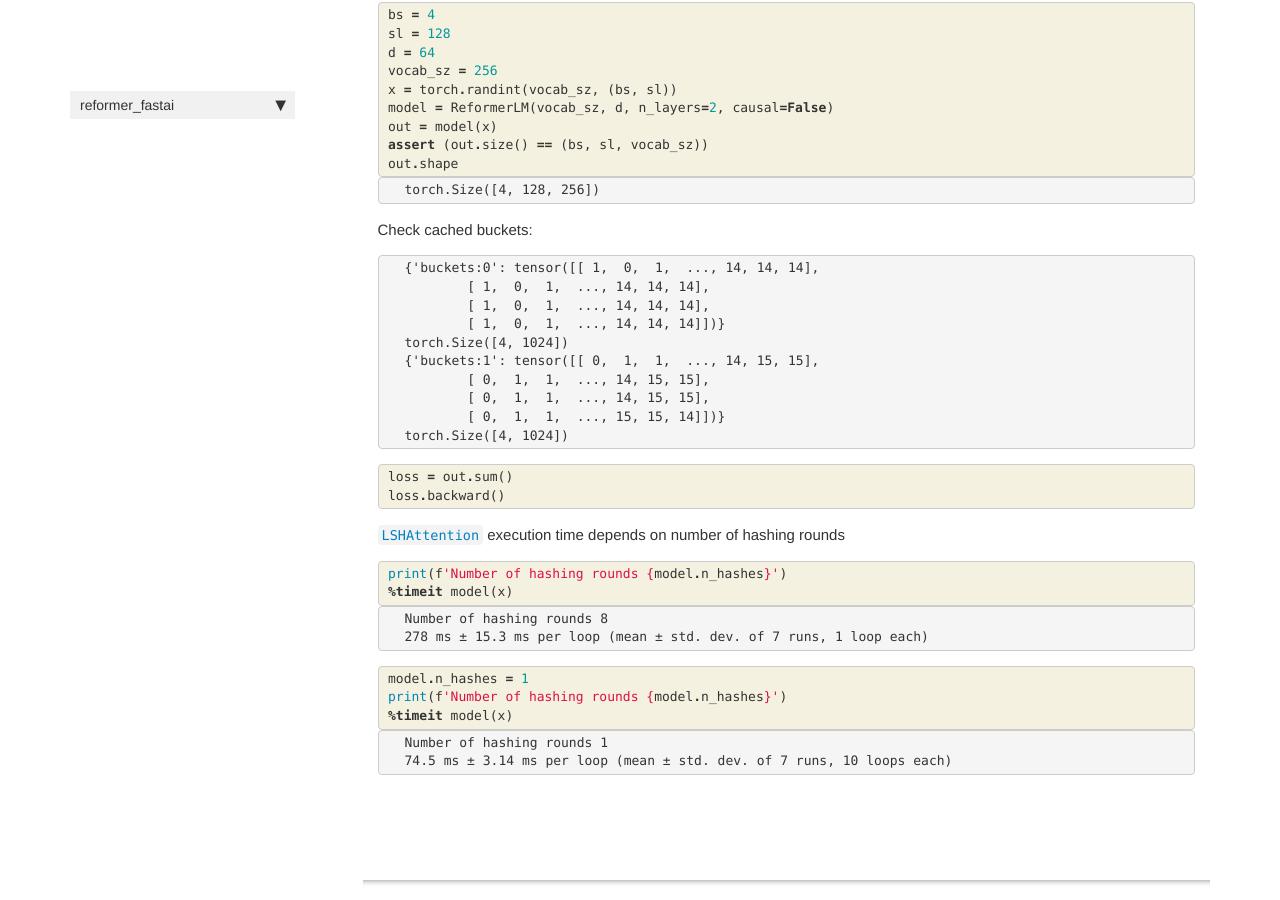
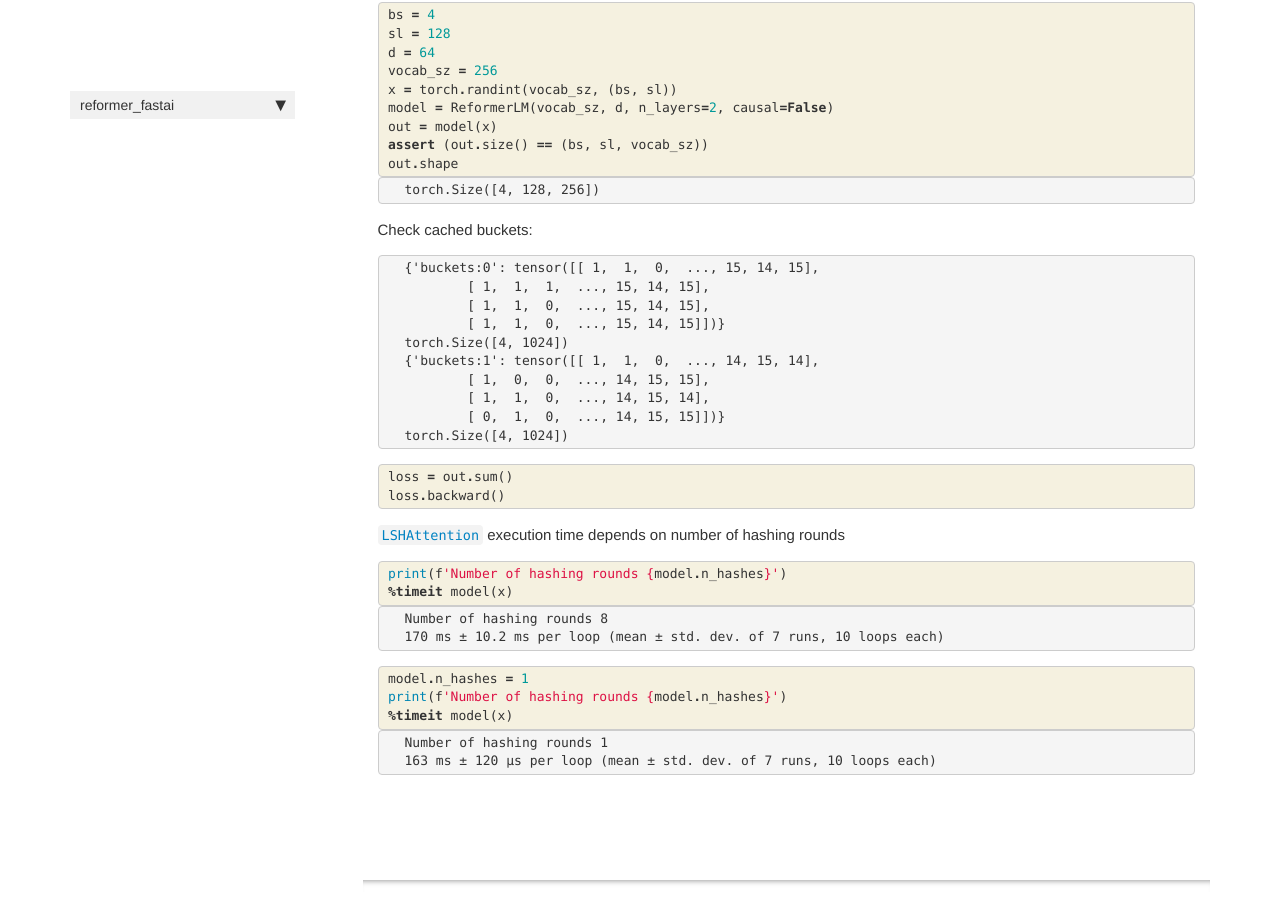
Before and after one commit to arampacha/reformer_fastai, a Jekyll site: the page built from docs/reformer.html, in a window 1280 px wide and 900 px high, scrolled down 9826 px. Built offline with Jekyll 4.4.1, drawn with Linux system fonts in a browser that asks for light colours; nearby versions of some CDN libraries; comment, search, counter and statistics services are not loaded.

```diff
--- a/docs/_data/sidebars/home_sidebar.yml
+++ b/docs/_data/sidebars/home_sidebar.yml
@@ -30,6 +30,9 @@ entries:
     - output: web,pdf
       title: Data
       url: data.html
+    - output: web,pdf
+      title: Logging
+      url: logging.html
     - output: web,pdf
       title: Optimizers
       url: optimizers.html
--- a/docs/logging.html
+++ b/docs/logging.html
@@ -38,7 +38,7 @@ nb_path: "nbs/09_logging.ipynb"
 
 <div class="cell border-box-sizing text_cell rendered"><div class="inner_cell">
 <div class="text_cell_render border-box-sizing rendered_html">
-<h2 id="Fastai-WandbCallback---Enhanced-Logging">Fastai WandbCallback - Enhanced Logging<a class="anchor-link" href="#Fastai-WandbCallback---Enhanced-Logging"> </a></h2><p>Weights and Biases was used for tracking training performance and model settings. A change is needed to <code>gather_args</code> to ensure model arguments are logged to</p>
+<h2 id="Fastai-WandbCallback---Enhanced-Logging">Fastai WandbCallback - Enhanced Logging<a class="anchor-link" href="#Fastai-WandbCallback---Enhanced-Logging"> </a></h2><p>Weights and Biases was used for tracking training performance and model settings. A change is needed to <code>gather_args</code> to ensure model arguments are logged to weights and biases</p>
 
 </div>
 </div>
--- a/docs/reformer.html
+++ b/docs/reformer.html
@@ -1330,15 +1330,15 @@ Parameters:</p>
 <div class="output_area">
 
 <div class="output_subarea output_stream output_stdout output_text">
-<pre>{&#39;buckets:0&#39;: tensor([[ 1,  0,  1,  ..., 14, 14, 14],
-        [ 1,  0,  1,  ..., 14, 14, 14],
-        [ 1,  0,  1,  ..., 14, 14, 14],
-        [ 1,  0,  1,  ..., 14, 14, 14]])}
+<pre>{&#39;buckets:0&#39;: tensor([[ 1,  1,  0,  ..., 15, 14, 15],
+        [ 1,  1,  1,  ..., 15, 14, 15],
+        [ 1,  1,  0,  ..., 15, 14, 15],
+        [ 1,  1,  0,  ..., 15, 14, 15]])}
 torch.Size([4, 1024])
-{&#39;buckets:1&#39;: tensor([[ 0,  1,  1,  ..., 14, 15, 15],
-        [ 0,  1,  1,  ..., 14, 15, 15],
-        [ 0,  1,  1,  ..., 14, 15, 15],
-        [ 0,  1,  1,  ..., 15, 15, 14]])}
+{&#39;buckets:1&#39;: tensor([[ 1,  1,  0,  ..., 14, 15, 14],
+        [ 1,  0,  0,  ..., 14, 15, 15],
+        [ 1,  1,  0,  ..., 14, 15, 14],
+        [ 0,  1,  0,  ..., 14, 15, 15]])}
 torch.Size([4, 1024])
 </pre>
 </div>
@@ -1397,7 +1397,7 @@ torch.Size([4, 1024])
 
 <div class="output_subarea output_stream output_stdout output_text">
 <pre>Number of hashing rounds 8
-278 ms ± 15.3 ms per loop (mean ± std. dev. of 7 runs, 1 loop each)
+170 ms ± 10.2 ms per loop (mean ± std. dev. of 7 runs, 10 loops each)
 </pre>
 </div>
 </div>
@@ -1431,7 +1431,7 @@ torch.Size([4, 1024])
 
 <div class="output_subarea output_stream output_stdout output_text">
 <pre>Number of hashing rounds 1
-74.5 ms ± 3.14 ms per loop (mean ± std. dev. of 7 runs, 10 loops each)
+163 ms ± 120 µs per loop (mean ± std. dev. of 7 runs, 10 loops each)
 </pre>
 </div>
 </div>
--- a/reformer_fastai/transformer.py
+++ b/reformer_fastai/transformer.py
@@ -340,7 +340,7 @@ class TransformerLM(Module, LMMixin):
                  prenorm:bool=False,
                  attn_bias:bool=False,
                  shared_qk:bool=False):
-        store_attr('max_seq_len, n_layers, pad_idx')
+        store_attr()
         self.emb = TransformerEmbedding(vocab_sz, d_model, max_seq_len, dropout=emb_dropout,
                                         pos_enc=pos_enc, axial_shape=axial_shape,
                                         axial_emb_dims=axial_emb_dims)
@@ -417,7 +417,7 @@ class Transformer(Module, EncDecMixin):
                  max_seq_len=512,
                  axial_shape=None,
                  axial_emb_dims=None):
-        store_attr('max_seq_len, n_enc_layers, n_dec_layers, pad_idx')
+        store_attr()
         self.enc_emb = TransformerEmbedding(enc_vocab_sz, d_model, max_seq_len, dropout=emb_dropout, pos_enc=pos_enc,
                                             axial_shape=axial_shape, axial_emb_dims=axial_emb_dims)
         if shared_emb:
```
Also changed, not shown: reformer_fastai/reformer.py (+4 -4 lines).
